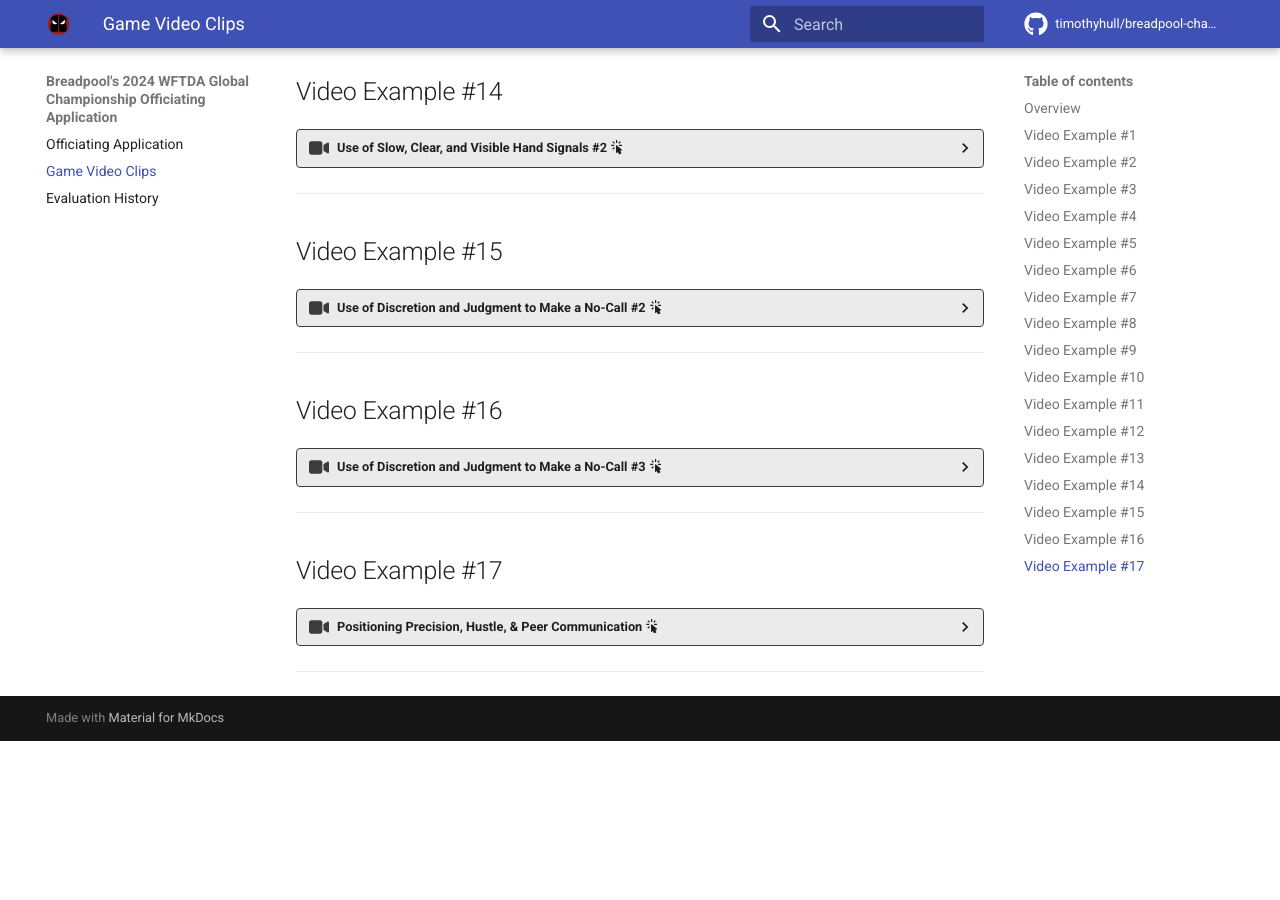
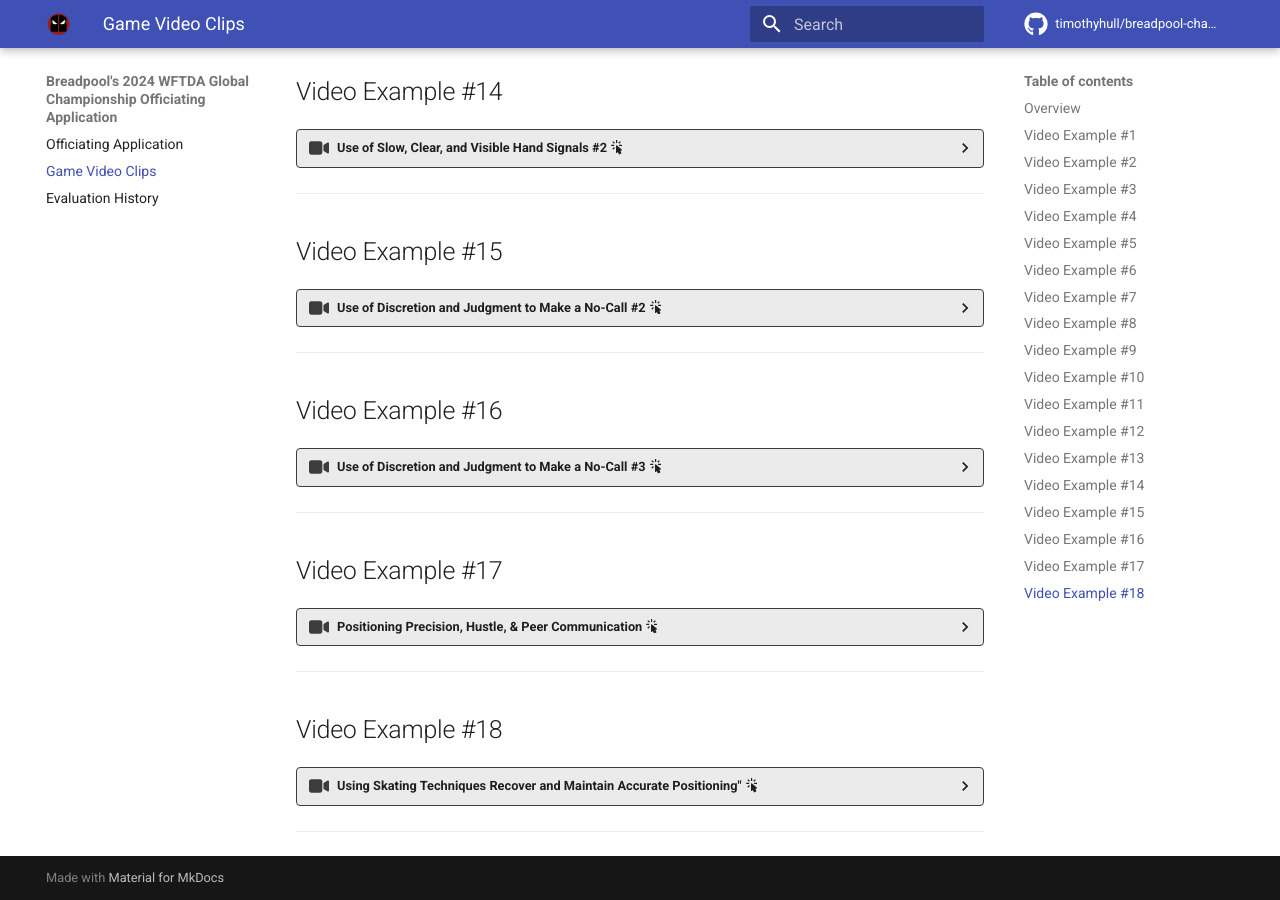
Before and after one commit to timothyhull/breadpool-champs-app, an MkDocs documentation site: the page built from docs/game_video_clips.md, in a window 1280 px wide and 900 px high, scrolled down 2341 px. Built offline with MkDocs 1.6.1 and Material for MkDocs 9.7.7, drawn with Linux system fonts in a browser that asks for light colours; comment, search, counter and statistics services are not loaded; before the commit the page ends 3082 px from its top, so only the background shows below that; some of the changed lines change nothing that is shown.

Commit message:
Update video clips

```diff
--- a/docs/game_video_clips.md
+++ b/docs/game_video_clips.md
@@ -479,3 +479,38 @@
     </center>
 
 ---
+
+## Video Example #18
+
+??? video "Using Skating Techniques Recover and Maintain Accurate Positioning" :material-cursor-default-click:"
+
+    === "Overview :material-cursor-default-click:"
+
+        - At the ≈1:45:47 mark in this video, while serving as front IPR, the pack is about to transition from "all" to "front."
+        - I am monitoring the pack movement and use a verbal and visual cue to inform players and officials that I temporarily assumed control of the primary pack definition responsibility from the rear IPR.
+        - In the transition of the pack definition to my responsibility, Blue #26 accelerates forward more quickly than I anticipate while they chase Green jammer forward.
+        - I end up slightly out of the optimal position, with Blue #26 now in front of my position and the rest of the pack gaining speed.
+
+    === "Outcome :material-cursor-default-click:"
+
+        - I never want to be out of position, although this sort of situation is something I routinely practice and drill so I can get back into position immediately.
+        - I sprint forward to catch Blue #26 just as they begin to reduce their speed, so I transition to a power slide technique that allows me to return to the appropriate position, observe the status of the, and stay out of the path of the Blue jammer's JR.
+        - At the end of the power slide, as the JR and I approach turn 3, I use a two-stage pivot technique, shifting to my right and then back to my left to ensure I:
+
+            1. Make sure the Blue JR has a clear path to remain in position with their jammer.
+            2. Quickly shift to a position along the inside boundary, looking back at the pack, that allows me to observe the rear OPR, the status of the pack, and player actions.
+
+    === "Importance :material-cursor-default-click:"
+
+        - These actions may seem unremarkable, although I want to point out they do not happen, at least for me, by accident.
+        - These are the sorts of skating techniques I practice every week.  I frequently study game film to understand how I can move myself to improve my positioning, develop drills that help me build new skills, and repeat the drills until I perform the actions in a game without having to think about them.
+        - I share this so you are aware of the sort effort and discipline you can expect from me during my preparation to be a member of any officiating crew.
+
+    <center>
+        <iframe align="middle" width="560" height="315" src="https://www.youtube.com/embed/qx-EYWrAn5k?start=6346" title="https://youtu.be/qx-EYWrAn5k?&t=6346" frameborder="0" allow="accelerometer; autoplay; clipboard-write; encrypted-media; gyroscope; picture-in-picture; web-share" referrerpolicy="strict-origin-when-cross-origin" allowfullscreen></iframe>
+    </center>
+    <center>
+        <br>[https://youtu.be/qx-EYWrAn5k?&t=6346 :octicons-link-external-24:](https://youtu.be/qx-EYWrAn5k?&t=6346){ target=_blank }
+    </center>
+
+---
```
